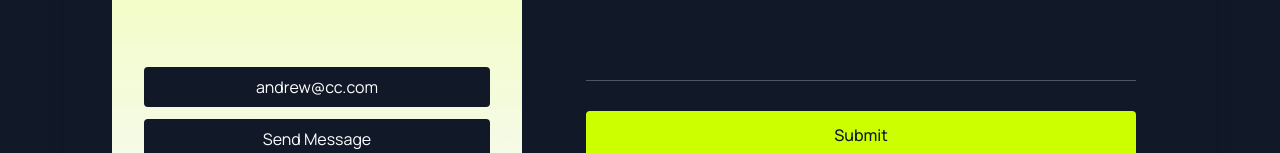
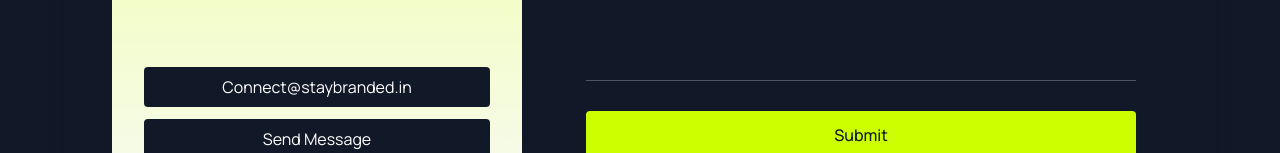
Before and after one commit to Aryan-yadav15/stayBrandedWeb, a Next.js app: page /contact in a window 1280 px wide. Shown: the part 531-684 px from the top of the page. Built offline with nearby package versions, Linux system fonts and the light colour scheme.

Commit message:
email added

```diff
--- a/src/app/(pages)/contact/page.jsx
+++ b/src/app/(pages)/contact/page.jsx
@@ -47,7 +47,7 @@ export default function ContactForm() {
             </h2>
             <div className="mt-6">
               <button className="w-full bg-gray-900 text-white py-2 rounded hover:bg-gray-800">
-                andrew@cc.com
+                Connect@staybranded.in{" "}
               </button>
               <button className="w-full bg-gray-900 text-white py-2 rounded mt-3 hover:bg-gray-800">
                 Send Message
```
